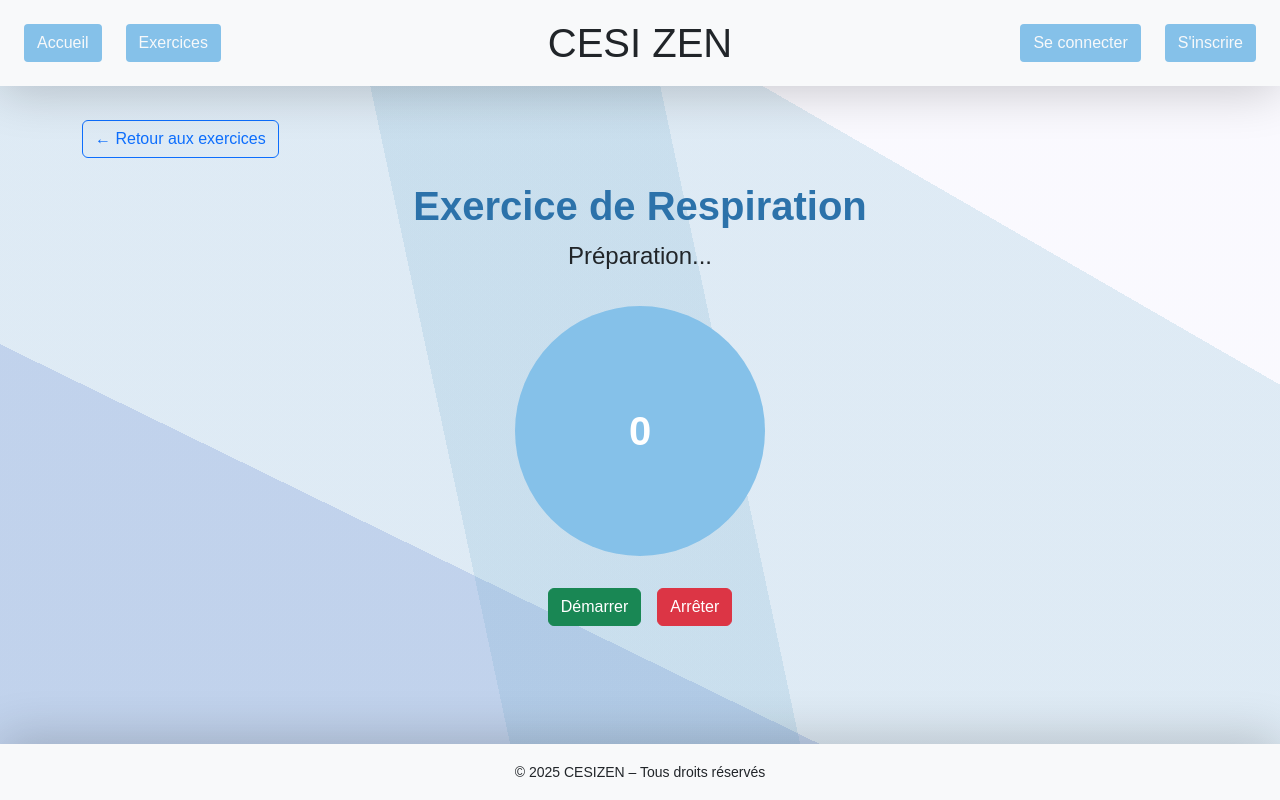
After one commit to lucasbleau/CESIZEN, a Django app: page /exercices/1/ in a window 1280 px wide. The commit adds this page. Run offline with Django 5.2, Linux system fonts and the light colour scheme; data comes from the database, SQL or seed files in the repository; data that the repository does not hold is empty.

Commit message:
historique, exercices

```diff
--- a/cesizen_backend/api/serializers.py
+++ b/cesizen_backend/api/serializers.py
@@ -24,9 +24,10 @@ class ExerciceRespirationSerializer(serializers.ModelSerializer):
         fields = '__all__'
 
 class HistoriqueExerciceSerializer(serializers.ModelSerializer):
+    exercice_nom = serializers.CharField(source='exercice.nom', read_only=True)
     class Meta:
         model = HistoriqueExercice
-        fields = '__all__'
+        fields = ['exercice_nom', 'date_effectue', 'duree_totale', 'commentaire']
 
 class InformationSerializer(serializers.ModelSerializer):
     class Meta:
--- a/cesizen_backend/api/urls/html_urls.py
+++ b/cesizen_backend/api/urls/html_urls.py
@@ -1,5 +1,5 @@
 from django.urls import path
-from api.views.html_views import accueil, connexion, inscription, deconnexion, preferences, profil, profil_edit
+from api.views.html_views import accueil, connexion, exercice_run, exercices, inscription, deconnexion, preferences, profil, profil_edit
 
 urlpatterns = [
     path('', accueil, name='accueil'),
@@ -9,4 +9,6 @@ urlpatterns = [
     path('preferences/', preferences, name='preferences'),
     path('profil/', profil, name='profil'),
     path('profil/edit/', profil_edit, name='profil_edit'),
+    path('exercices/', exercices, name='exercices'),
+    path("exercices/<int:id>/", exercice_run, name="exercice_run")
 ]
--- a/cesizen_backend/api/views/__init__.py
+++ b/cesizen_backend/api/views/__init__.py
@@ -2,3 +2,4 @@ from .auth_views import ConnexionView, InscriptionView, DeconnexionView
 from .info_views import AccueilView
 from .exercice_views import ListeExercicesView
 from .utilisateur_views import ProfilView, UpgradeToAdminView
+from .historique_views import HistoriqueExerciceView
--- a/cesizen_backend/api/views/html_views.py
+++ b/cesizen_backend/api/views/html_views.py
@@ -10,17 +10,8 @@ def accueil(request):
     return render(request, 'accueil.html', {'informations': informations})
 
 
-@login_required
 def profil(request):
-    user_info = {
-        'Nom d\'utilisateur': request.user.username,
-        'Email': request.user.email,
-        'Prénom': request.user.first_name,
-        'Nom': request.user.last_name,
-    }
-
-    return render(request, 'profil.html', {'user_info': user_info})
-
+    return render(request, "profil.html")
 
 @login_required
 def profil_edit(request):
@@ -116,6 +107,9 @@ def deconnexion(request):
     messages.success(request, "Déconnexion réussie !")
     return redirect("accueil")
 
-def liste_exercices(request):
-    exercices = ExerciceRespiration.objects.all()
-    return render(request, 'exercices.html', {'exercices': exercices})
+def exercices(request):
+    return render(request, "exercices.html")
+
+def exercice_run(request, id):
+    exercice = get_object_or_404(ExerciceRespiration, id=id)
+    return render(request, "exercice_run.html", {"exercice": exercice})
--- a/cesizen_backend/static/css/style.css
+++ b/cesizen_backend/static/css/style.css
@@ -97,3 +97,41 @@ header {
 .card-title {
     color: #3a3a3a;
 }
+
+.exercice-container {
+    text-align: center;
+    padding-top: 15vh;
+}
+
+.exercice-title {
+    font-size: 2.5rem;
+    font-weight: bold;
+    color: #2c72aa;
+}
+
+.exercice-phase {
+    font-size: 1.5rem;
+    margin-bottom: 2rem;
+}
+
+.exercice-circle {
+    width: 250px;
+    height: 250px;
+    margin: 0 auto;
+    background-color: #85c1e9;
+    border-radius: 50%;
+    display: flex;
+    justify-content: center;
+    align-items: center;
+    font-size: 2.5rem;
+    font-weight: bold;
+    color: white;
+    transition: background-color 0.3s ease;
+}
+
+.exercice-buttons {
+    margin-top: 2rem;
+    display: flex;
+    justify-content: center;
+    gap: 1rem;
+}
--- a/cesizen_backend/static/js/auth.js
+++ b/cesizen_backend/static/js/auth.js
@@ -1,18 +1,27 @@
 export async function fetchWithAuth(url, options = {}) {
     const access = localStorage.getItem("access");
-
     const csrfToken = getCSRFToken();
 
-    options.headers = {
-        "Content-Type": "application/json",
-        Authorization: "Bearer " + access,
-        "X-CSRFToken": csrfToken,
-        ...options.headers,
-    };
+    if (!options.headers) {
+        options.headers = {};
+    }
+
+    options.headers["Content-Type"] = "application/json";
+    options.headers["X-CSRFToken"] = csrfToken;
+
+    if (access) {
+        options.headers["Authorization"] = "Bearer " + access;
+    }
+
+    if (!access) {
+        alert("Vous devez être connecté pour accéder à cette page.");
+        window.location.href = "/connexion/";
+        return;
+    }
 
     let response = await fetch(url, options);
 
-    if (response.status === 401) {
+    if (response.status === 401 && localStorage.getItem("refresh")) {
         const refresh = localStorage.getItem("refresh");
 
         const refreshRes = await fetch("/api/token/refresh/", {
@@ -24,7 +33,9 @@ export async function fetchWithAuth(url, options = {}) {
         if (refreshRes.ok) {
             const data = await refreshRes.json();
             localStorage.setItem("access", data.access);
-            options.headers.Authorization = "Bearer " + data.access;
+
+            options.headers["Authorization"] = "Bearer " + data.access;
+
             response = await fetch(url, options);
         } else {
             localStorage.clear();
--- /dev/null
+++ b/cesizen_backend/static/js/exercice_run.js
@@ -0,0 +1,77 @@
+document.addEventListener("DOMContentLoaded", () => {
+    const circle = document.getElementById("circle");
+    const timerEl = document.getElementById("timer");
+    const phaseEl = document.getElementById("phase");
+    const startBtn = document.getElementById("start-btn");
+    const stopBtn = document.getElementById("stop-btn");
+
+    let sequence = [];
+    let interval = null;
+    let running = false;
+
+    const urlParts = window.location.pathname.split("/");
+    const exerciceId = urlParts[urlParts.length - 2];
+
+    fetch(`/api/exercices/`)
+        .then(res => res.json())
+        .then(data => {
+            const exercice = data.find(e => e.id === parseInt(exerciceId));
+            if (!exercice) throw new Error("Exercice non trouvé.");
+
+            sequence = [
+                { phase: "Inspiration", duration: exercice.duree_inspiration, color: "#3498db" },
+                { phase: "Apnée", duration: exercice.duree_apnee, color: "#f39c12" },
+                { phase: "Expiration", duration: exercice.duree_expiration, color: "#e74c3c" },
+            ];
+        })
+        .catch(err => {
+            alert("Erreur de chargement de l'exercice.");
+            console.error(err);
+        });
+
+    function updatePhase(phase) {
+        phaseEl.textContent = phase.phase;
+        circle.style.backgroundColor = phase.color;
+    }
+
+    function startSequence(index = 0) {
+        if (!running || index >= sequence.length) {
+            stopSequence();
+            return;
+        }
+
+        const phase = sequence[index];
+        let time = phase.duration;
+
+        updatePhase(phase);
+        timerEl.textContent = time;
+
+        interval = setInterval(() => {
+            time--;
+            timerEl.textContent = time;
+            if (time <= 0) {
+                clearInterval(interval);
+                startSequence(index + 1);
+            }
+        }, 1000);
+    }
+
+    function stopSequence() {
+        running = false;
+        clearInterval(interval);
+        phaseEl.textContent = "Exercice interrompu.";
+        timerEl.textContent = "0";
+        circle.style.backgroundColor = "#85c1e9";
+    }
+
+    startBtn.addEventListener("click", () => {
+        if (!running) {
+            running = true;
+            startSequence();
+        }
+    });
+
+    stopBtn.addEventListener("click", () => {
+        stopSequence();
+    });
+});
--- /dev/null
+++ b/cesizen_backend/static/js/header.js
@@ -0,0 +1,41 @@
+import { fetchWithAuth, logout } from "./auth.js";
+
+const userZone = document.getElementById("user-zone");
+
+async function renderUserHeader() {
+    const access = localStorage.getItem("access");
+
+    if (!access) {
+        userZone.innerHTML = `
+            <a href="/connexion/" class="btn blue-bg-color btn-hover-b rounded-1 text-light me-4">Se connecter</a>
+            <a href="/inscription/" class="btn blue-bg-color btn-hover btn-hover-b rounded-1 text-light">S'inscrire</a>
+        `;
+        return;
+    }
+
+    try {
+        const res = await fetchWithAuth("/api/profil/");
+        if (!res.ok) throw new Error();
+
+        const data = await res.json();
+        const isAdmin = data.role === "administrateur" || data.is_superuser;
+
+        userZone.innerHTML = `
+            <div class="d-flex align-items-center gap-2">
+                <button class="btn blue-bg-color btn-hover-b text-light rounded-1" id="profil-btn">👤 ${data.username}</button>
+                <a href="/profil/" class="btn btn-outline-secondary">Profil</a>
+                <a href="/preferences/" class="btn btn-outline-secondary">Préférences</a>
+                ${isAdmin ? `<a href="/admin/" class="btn btn-outline-secondary">Back office</a>` : ""}
+                <button id="logout-btn" class="btn btn-danger btn-hover-r text-light">Déconnexion</button>
+            </div>
+        `;
+
+        document.getElementById("logout-btn").addEventListener("click", logout);
+    } catch (err) {
+        console.warn("Erreur auth, redirection login...");
+        localStorage.clear();
+        window.location.href = "/connexion/";
+    }
+}
+
+document.addEventListener("DOMContentLoaded", renderUserHeader);
--- a/cesizen_backend/templates/base.html
+++ b/cesizen_backend/templates/base.html
@@ -20,7 +20,7 @@
         <header class="d-flex align-items-center justify-content-between w-100 px-4 py-4 shadow-bottom bg-light">
             <div class="d-flex align-items-center">
                 <a href="{% url 'accueil' %}" class="btn {% if request.path == '/' %}blue-bg-color-selected{% else %}blue-bg-color{% endif %} btn-hover-b rounded-1 text-light me-4">Accueil</a>
-                <a href="#exercices-content">Exercices</a>
+                <a href="{% url 'exercices' %}" class="btn blue-bg-color btn-hover-b rounded-1 text-light me-4">Exercices</a>
             </div>
 
             <h1 class="m-0 position-absolute start-50 translate-middle-x d-none d-md-block">CESI ZEN</h1>
@@ -37,48 +37,7 @@
         </footer>
     </div>
 
-    <script type="module">
-        import { fetchWithAuth, logout } from "{% static 'js/auth.js' %}";
-
-        const userZone = document.getElementById("user-zone");
-
-        async function renderUserHeader() {
-            const access = localStorage.getItem("access");
-
-            if (!access) {
-                userZone.innerHTML = `
-                    <a href="/connexion/" class="btn blue-bg-color btn-hover-b rounded-1 text-light me-4">Se connecter</a>
-                    <a href="/inscription/" class="btn blue-bg-color btn-hover btn-hover-b rounded-1 text-light">S'inscrire</a>
-                `;
-                return;
-            }
-
-            try {
-                const res = await fetchWithAuth("/api/profil/");
-                if (!res.ok) throw new Error();
-
-                const data = await res.json();
-                const isAdmin = data.role === "administrateur" || data.is_superuser;
-
-                userZone.innerHTML = `
-                    <div class="d-flex align-items-center gap-2">
-                        <button class="btn blue-bg-color btn-hover-b text-light rounded-1" id="profil-btn">👤 ${data.username}</button>
-                        <a href="/profil/" class="btn btn-outline-secondary">Profil</a>
-                        <a href="/preferences/" class="btn btn-outline-secondary">Préférences</a>
-                        ${isAdmin ? `<a href="/admin/" class="btn btn-outline-secondary">Back office</a>` : ""}
-                        <button id="logout-btn" class="btn btn-danger btn-hover-r text-light">Déconnexion</button>
-                    </div>
-                `;
-
-                document.getElementById("logout-btn").addEventListener("click", logout);
-            } catch (err) {
-                localStorage.clear();
-                window.location.href = "/connexion/";
-            }
-        }
-
-        document.addEventListener("DOMContentLoaded", renderUserHeader);
-    </script>
+<script type="module" src="{% static 'js/header.js' %}"></script>
 
 </body>
 </html>
--- /dev/null
+++ b/cesizen_backend/templates/exercice_run.html
@@ -0,0 +1,37 @@
+{% extends "base.html" %}
+{% load static %}
+
+{% block title %}CESIZEN - Exercice de Respiration{% endblock %}
+
+{% block content %}
+
+
+
+<div class="exercice-container">
+
+    <div class="text-start mb-4">
+        <a href="{% url 'exercices' %}" class="btn btn-outline-primary">
+            ← Retour aux exercices
+        </a>
+    </div>
+
+
+    <h2 class="exercice-title">Exercice de Respiration</h2>
+    <p class="exercice-phase" id="phase">Préparation...</p>
+
+    <div class="exercice-circle" id="circle">
+        <span id="timer">0</span>
+    </div>
+
+    <div class="exercice-buttons">
+        <button id="start-btn" class="btn btn-success">Démarrer</button>
+        <button id="stop-btn" class="btn btn-danger">Arrêter</button>
+    </div>
+</div>
+
+<script id="exercice-data" type="application/json">
+    {{ exercice_json|safe }}
+</script>
+
+<script src="{% static 'js/exercice_run.js' %}"></script>
+{% endblock %}
--- a/cesizen_backend/templates/profil.html
+++ b/cesizen_backend/templates/profil.html
@@ -32,6 +32,10 @@
                         <a href="{% url 'profil_edit' %}" class="btn blue-bg-color btn-hover-b text-light">Modifier mes informations</a>
                     </div>
                 </div>
+                <h3 class="mt-5 mb-3">Historique des exercices</h3>
+                    <div id="historique-container">
+                        <p>Chargement en cours...</p>
+                    </div>
             </div>
         </div>
 
@@ -40,5 +44,6 @@
 </div>
 
 <script type="module" src="{% static 'js/profil.js' %}"></script>
+<script type="module" src="{% static 'js/historique_profil.js' %}"></script>
 
 {% endblock %}
```
Also changed, not shown: cesizen_backend/api/urls/api_urls.py (+7 -1 lines), cesizen_backend/api/views/historique_views.py (added, +41 -0 lines), cesizen_backend/static/js/exercices.js (added, +48 -0 lines), cesizen_backend/static/js/historique_profil.js (added, +44 -0 lines), cesizen_backend/templates/exercices.html (+19 -1 lines).
